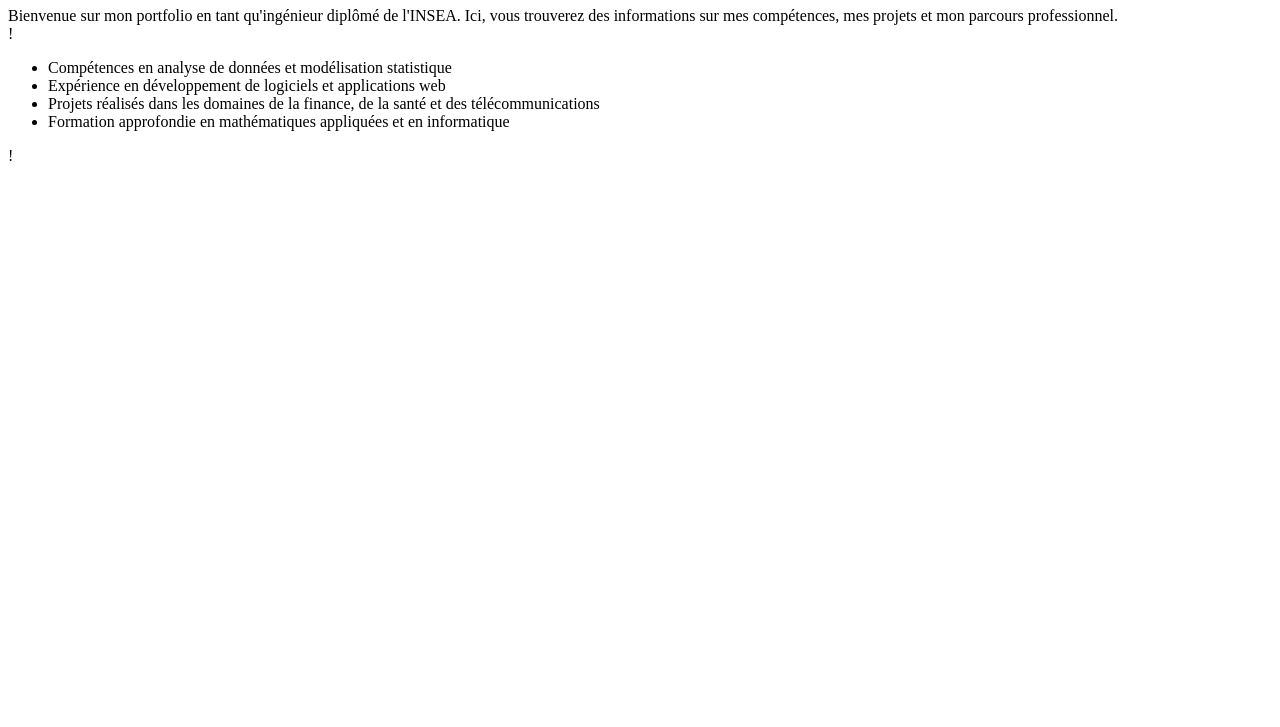
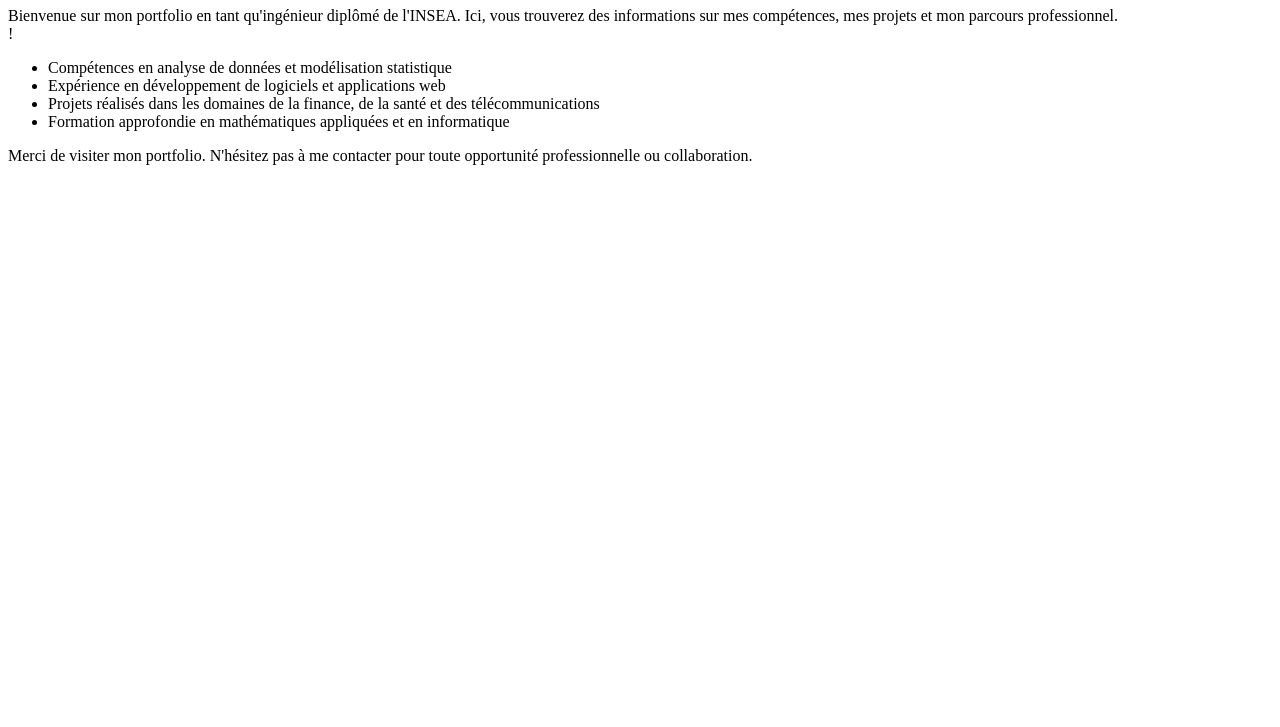
Before and after one commit to xxxmed/DevopsTp, a plain HTML site: page index.html in a window 1280 px wide. Shown: the part 73-800 px from the top of the page. Drawn offline with Linux system fonts and the light colour scheme.

Commit message:
fix: add mess

```diff
--- a/index.html
+++ b/index.html
@@ -15,6 +15,6 @@
         <li>Projets réalisés dans les domaines de la finance, de la santé et des télécommunications</li>
         <li>Formation approfondie en mathématiques appliquées et en informatique</li>
     </ul>
-    <div>!</div>
+    <div>Merci de visiter mon portfolio. N'hésitez pas à me contacter pour toute opportunité professionnelle ou collaboration.</div>
 </body>
 </html>
```
